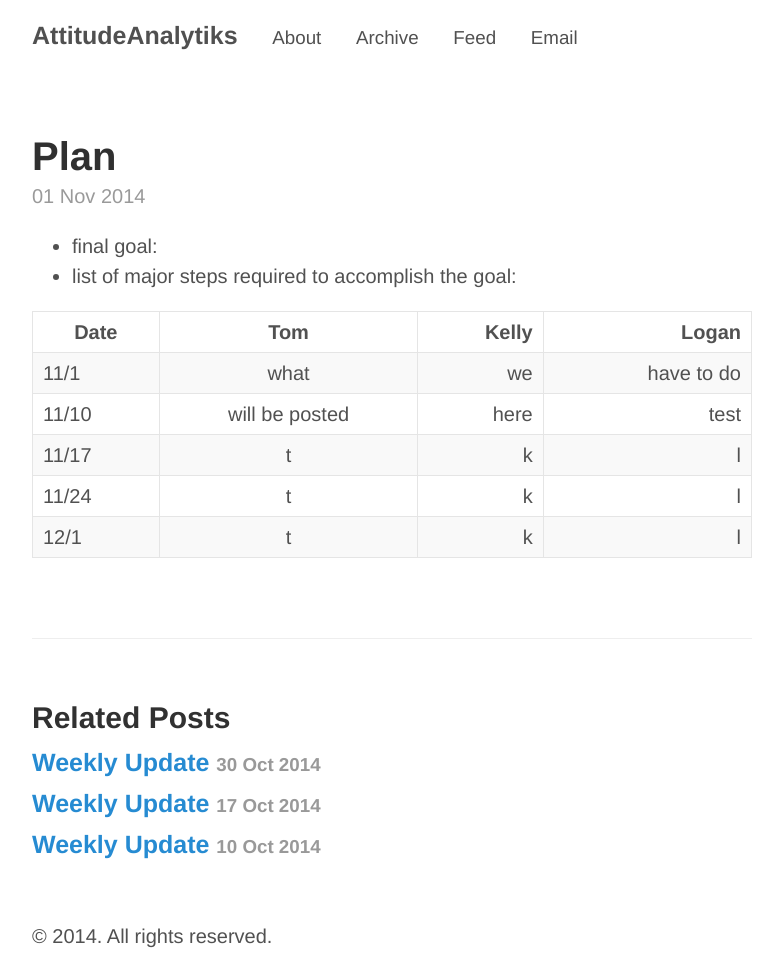
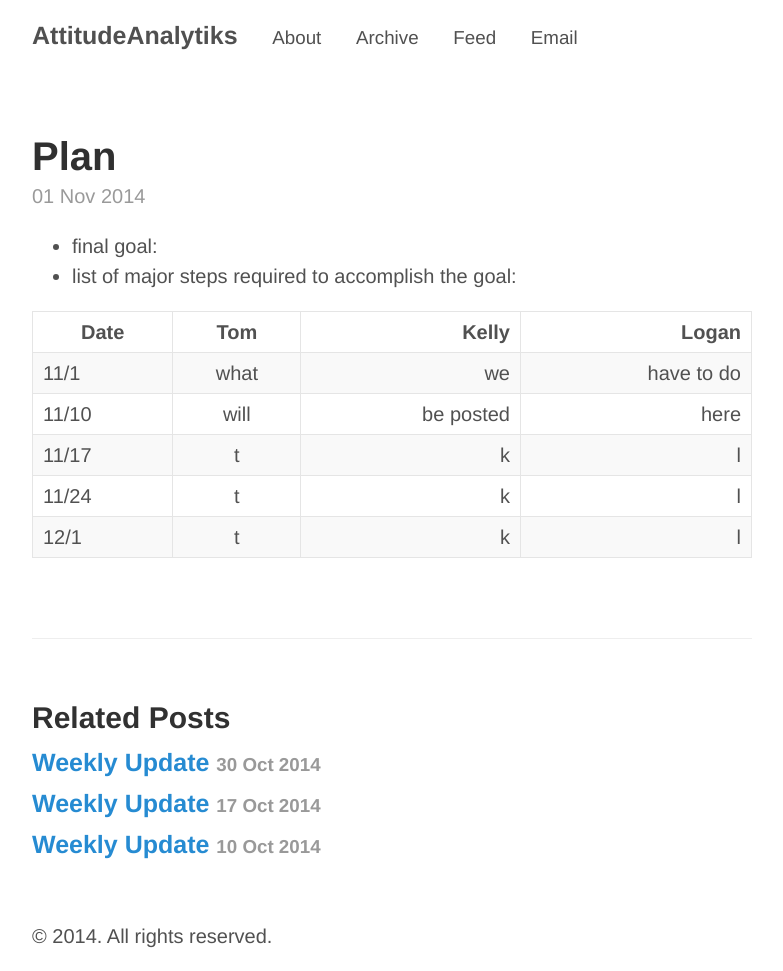
Before and after one commit to AttitudeAnalytiks/AttitudeAnalytiks.github.io, a Jekyll site: the page built from _posts/2014-11-01-table.md, in a window 1280 px wide. Shown: the whole page, without its empty margins (248-1031 px from the left). Built offline with Jekyll 4.4.1, drawn with Linux system fonts in a browser that asks for light colours; Markdown is read by kramdown in place of the engine named in the settings.

Commit message:
Update 2014-11-01-table.md

```diff
--- a/_posts/2014-11-01-table.md
+++ b/_posts/2014-11-01-table.md
@@ -11,7 +11,7 @@ title: Plan
 | Date        | Tom         | Kelly  | Logan |
 | ------------- |:-------------:| -----:| -----:|
 | 11/1 | what  | we | have to do |
-| 11/10 | will be posted| here     |   test |
+| 11/10 | will | be posted    |  here  |
 | 11/17 | t      |    k  | l |
 | 11/24 | t| k  | l |
 | 12/1  | t | k | l|
```
